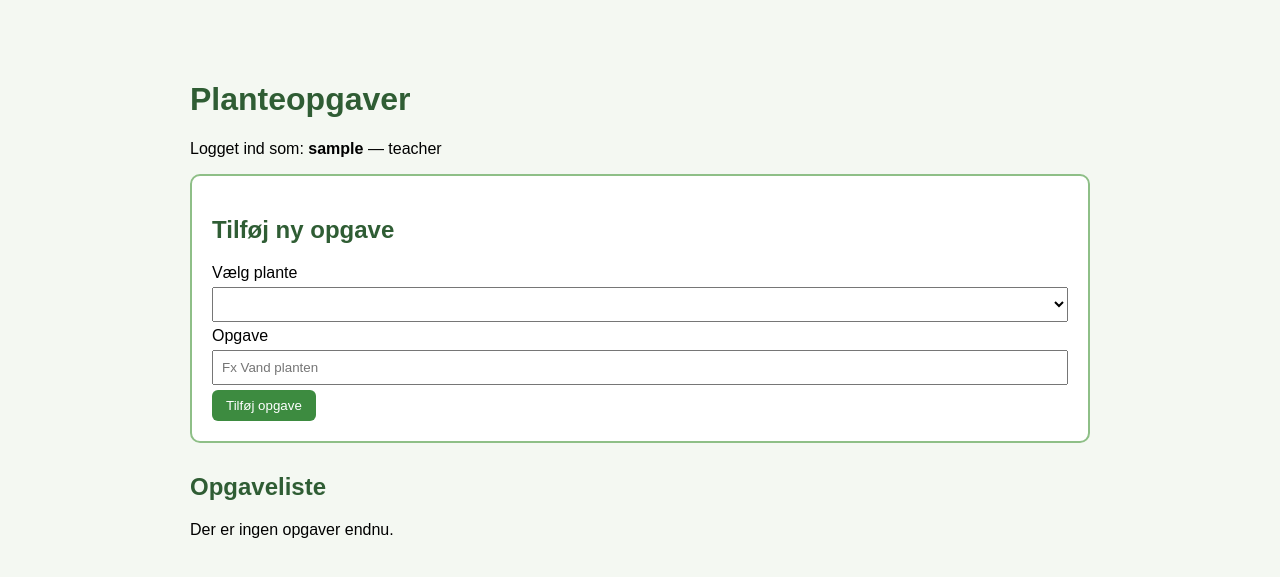
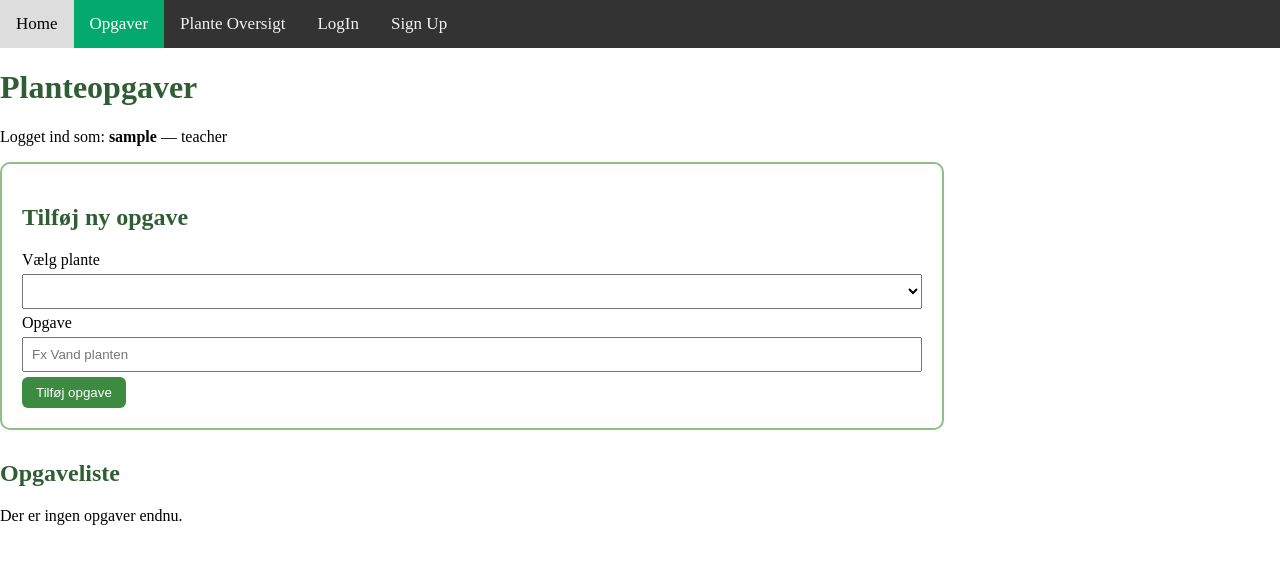
Before and after one commit to LumpaClumpa/Informatik-eksamensprojekt-, a Flask app: page /opgaver in a window 1280 px wide. Shown: the top 577 px of the page. Run offline with Flask 3, Linux system fonts and the light colour scheme; the visitor is signed in with stand-in values (Sample User, id 1); data that the repository does not hold is empty.

Commit message:
Update opgave.html

```diff
--- a/templates/opgave.html
+++ b/templates/opgave.html
@@ -1,22 +1,20 @@
-<!DOCTYPE html>
+<!doctype html>
 <html lang="da">
   <head>
-    <meta charset="UTF-8">
+    <meta charset="UTF-8" />
     <title>Opgaver</title>
     <style>
       body {
-            font-family: Arial, sans-serif;
-            max-width: 900px;
-            margin: 40px auto;
-            padding: 20px;
-            background: #f4f8f2;
+        margin: 0;
       }
 
-        h1, h2 {
+      h1,
+      h2 {
         color: #2f5d34;
       }
 
       .task {
+        max-width: 900px;
         background: white;
         border: 1px solid #cfdccc;
         border-radius: 10px;
@@ -42,7 +40,8 @@
         background: #2f6e32;
       }
 
-        input, select {
+      input,
+      select {
         padding: 8px;
         margin: 5px 0;
         width: 100%;
@@ -54,23 +53,49 @@
       }
 
       .teacher-box {
+        max-width: 900px;
         background: #ffffff;
         border: 2px solid #8ebf87;
         border-radius: 10px;
         padding: 20px;
         margin-bottom: 30px;
       }
+      .topnav {
+        background-color: #333;
+        overflow: hidden;
+      }
+      .topnav a {
+        float: left;
+        color: #f2f2f2;
+        text-align: center;
+        padding: 14px 16px;
+        text-decoration: none;
+        font-size: 17px;
+      }
+      .topnav a:hover {
+        background-color: #ddd;
+        color: black;
+      }
+      .topnav a.active {
+        background-color: #04aa6d;
+        color: white;
+      }
     </style>
   </head>
   <body>
+    <div class="topnav">
+      <a href="{{url_for('home')}}">Home</a>
+      <a class="active" href="#opgaver">Opgaver</a>
+      <a href="{{url_for('plants_overview')}}">Plante Oversigt</a>
+      <a href="/login">LogIn</a>
+      <a href="{{url_for('register')}}">Sign Up</a>
+    </div>
 
     <h1>Planteopgaver</h1>
 
     {% if username %}
     <p>Logget ind som: <strong>{{ username }}</strong> — {{ role }}</p>
-{% endif %}
-
-{% if role == "teacher" %}
+    {% endif %} {% if role == "teacher" %}
     <div class="teacher-box">
       <h2>Tilføj ny opgave</h2>
 
@@ -79,7 +104,8 @@
         <select name="plant_id" id="plant_id" required>
           {% for plant in plants %}
           <option value="{{ plant.plant_id }}">
-                    {{ plant.plant }} — {{ plant.plant_type }} — Zone {{ plant.zone_id }}
+            {{ plant.plant }} — {{ plant.plant_type }} — Zone {{ plant.zone_id
+            }}
           </option>
           {% endfor %}
         </select>
@@ -91,7 +117,7 @@
           id="task_text"
           placeholder="Fx Vand planten"
           required
-        >
+        />
 
         <button type="submit">Tilføj opgave</button>
       </form>
@@ -108,19 +134,16 @@
 
       {% if task.is_complete %}
       <p>Fuldført af {{ task.completed_by }} den {{ task.completed_at }}</p>
-        {% else %}
-            {% if role == "student" %}
+      {% else %} {% if role == "student" %}
       <form action="/opgaver/complete/{{ task.task_id }}" method="POST">
         <button type="submit">Vand plante? Ja ✓</button>
       </form>
       {% else %}
       <p>Ikke fuldført endnu</p>
-            {% endif %}
-        {% endif %}
+      {% endif %} {% endif %}
     </div>
     {% else %}
     <p>Der er ingen opgaver endnu.</p>
     {% endfor %}
-
   </body>
 </html>
```
Lines whose indentation alone changed are shown as unchanged.
